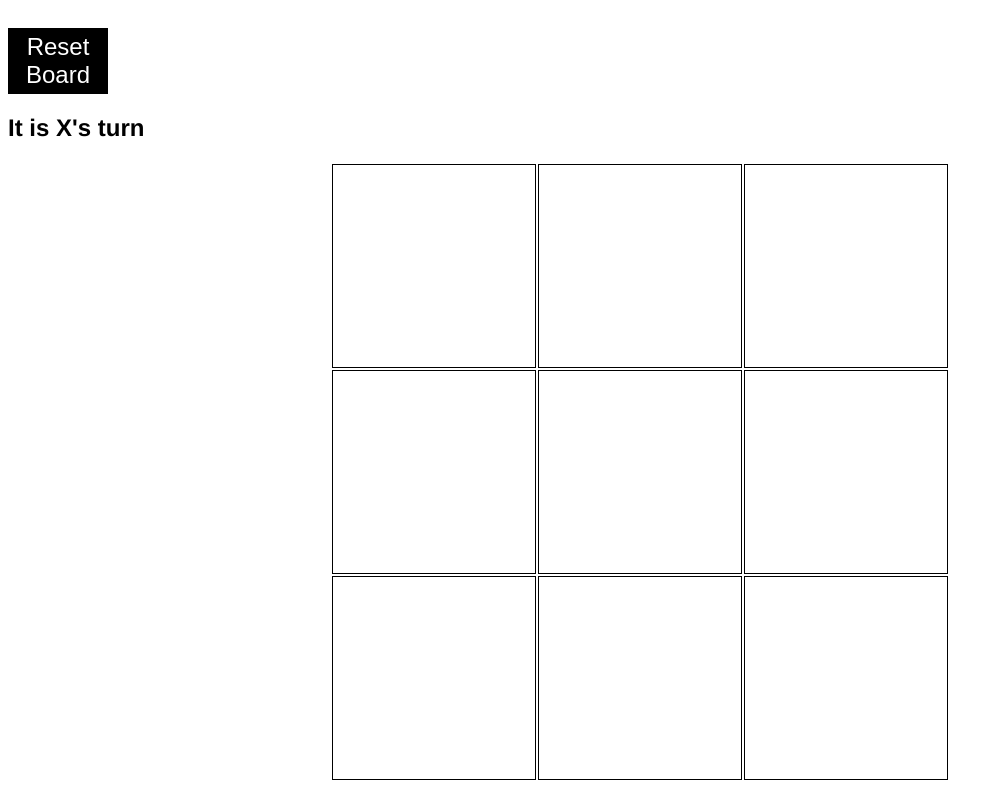
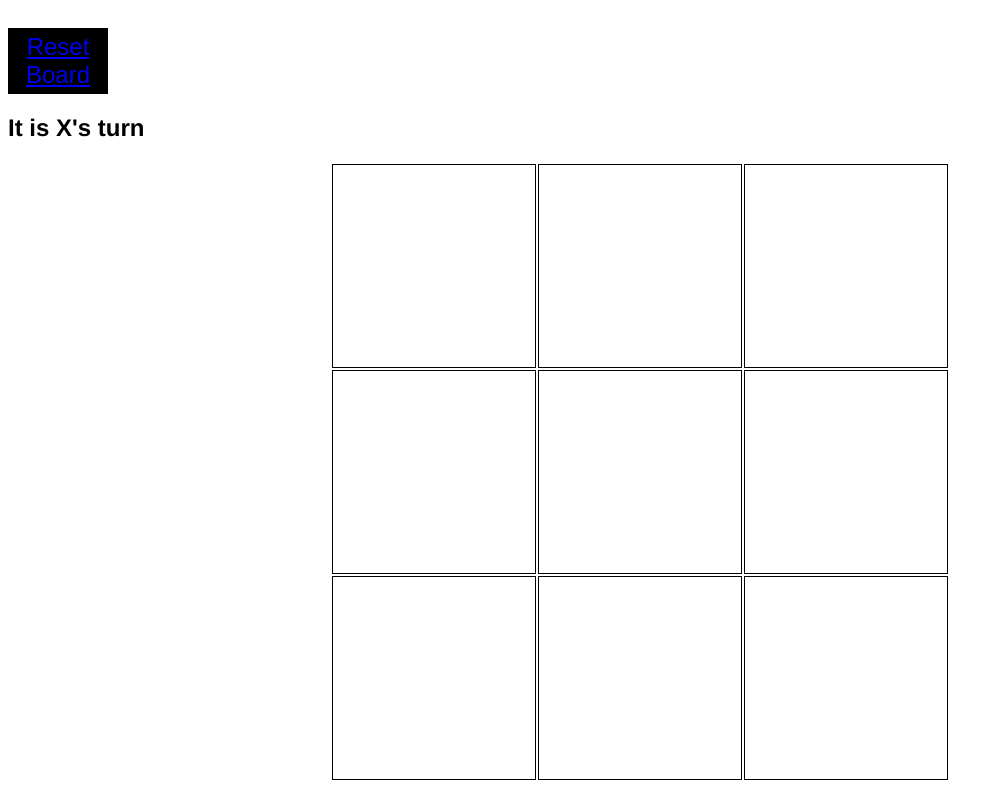
Before and after one commit to Narullah7/Sparta-tic-tac-toe, a plain HTML site: page index.html in a window 1280 px wide. Both pictures are taken after a click on the button "Reset Board". Shown: the whole page, without its empty margins (0-1003 px from the left). Drawn offline with nearby package versions, Linux system fonts and the light colour scheme.

Commit message:
Made the reset button work

```diff
--- a/index.html
+++ b/index.html
@@ -36,5 +36,12 @@
     </tfoot>
   </table>
 <script src = "script.js" async></script>
+
+<a href="#"></a>
+
+
+
+
+
 </body>
 </html>
--- a/script.js
+++ b/script.js
@@ -0,0 +1,3 @@
+$('#reset').click(function(){
+  $('button').html('<a href="index.html">Reset Board</a>');
+})
```
